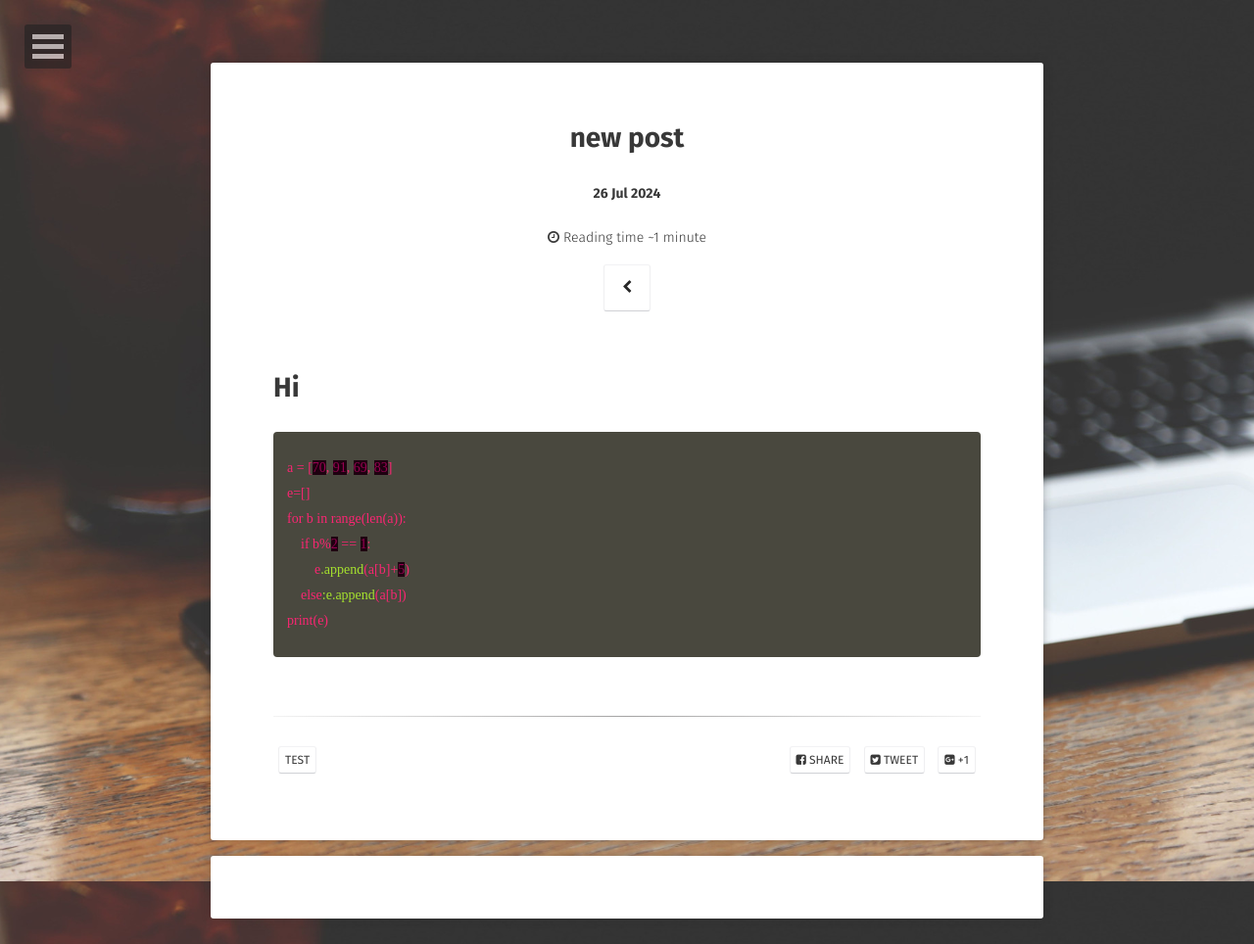
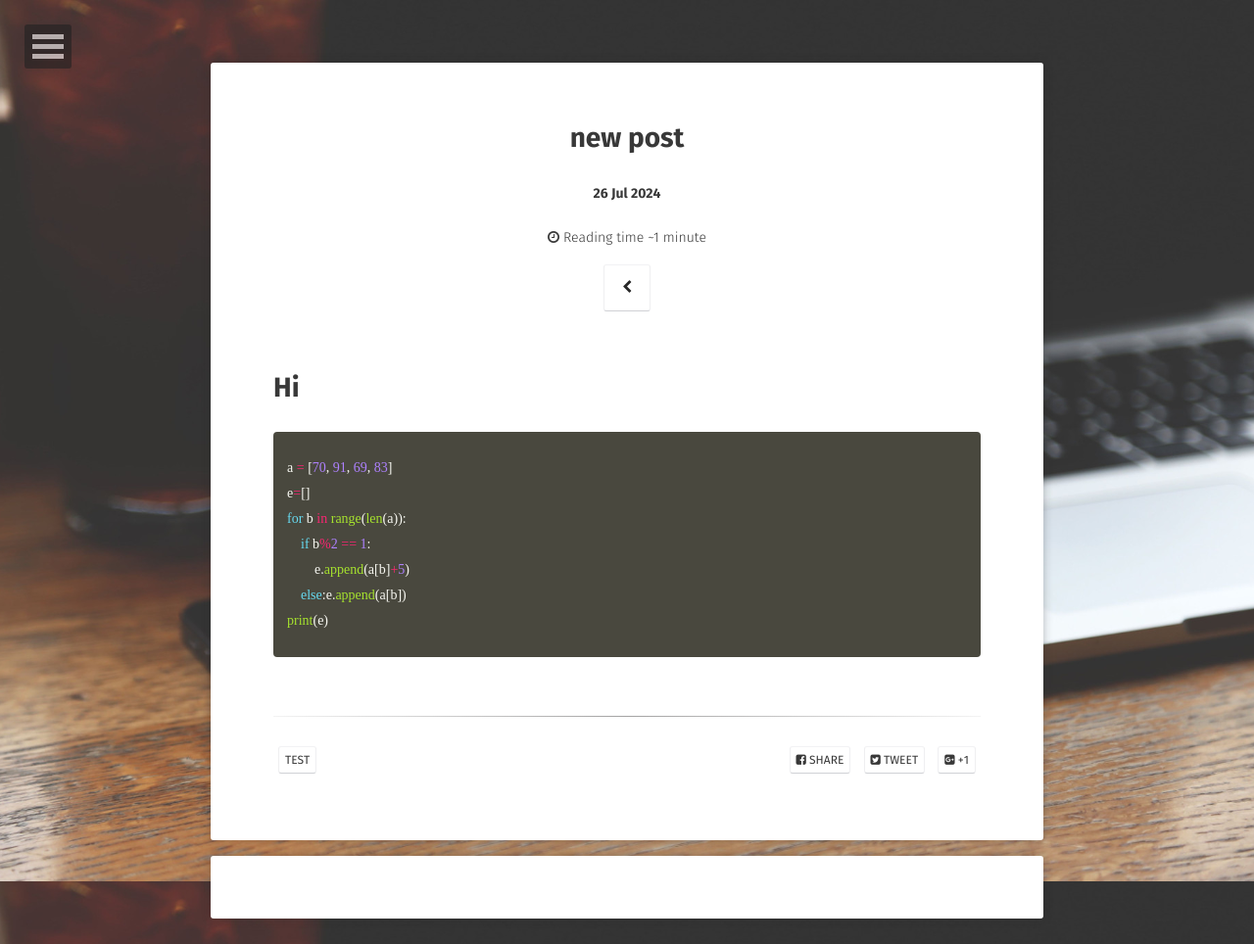
Before and after one commit to aa2245/aa2245.github.com, a Jekyll site: the page built from _posts/2024-07-06-new-post.md, in a window 1280 px wide. Shown: the whole page at 98% size. Built offline with Jekyll 4.4.1, drawn with Linux system fonts in a browser that asks for light colours; some web fonts are replaced; comment, search, counter and statistics services are not loaded.

Commit message:
Update 2024-07-06-new-post.md

```diff
--- a/_posts/2024-07-06-new-post.md
+++ b/_posts/2024-07-06-new-post.md
@@ -9,7 +9,7 @@ comments: true
 
 # Hi
 
-{% highlight css %}
+{% highlight python %}
 a = [70, 91, 69, 83]
 e=[]
 for b in range(len(a)):
```
